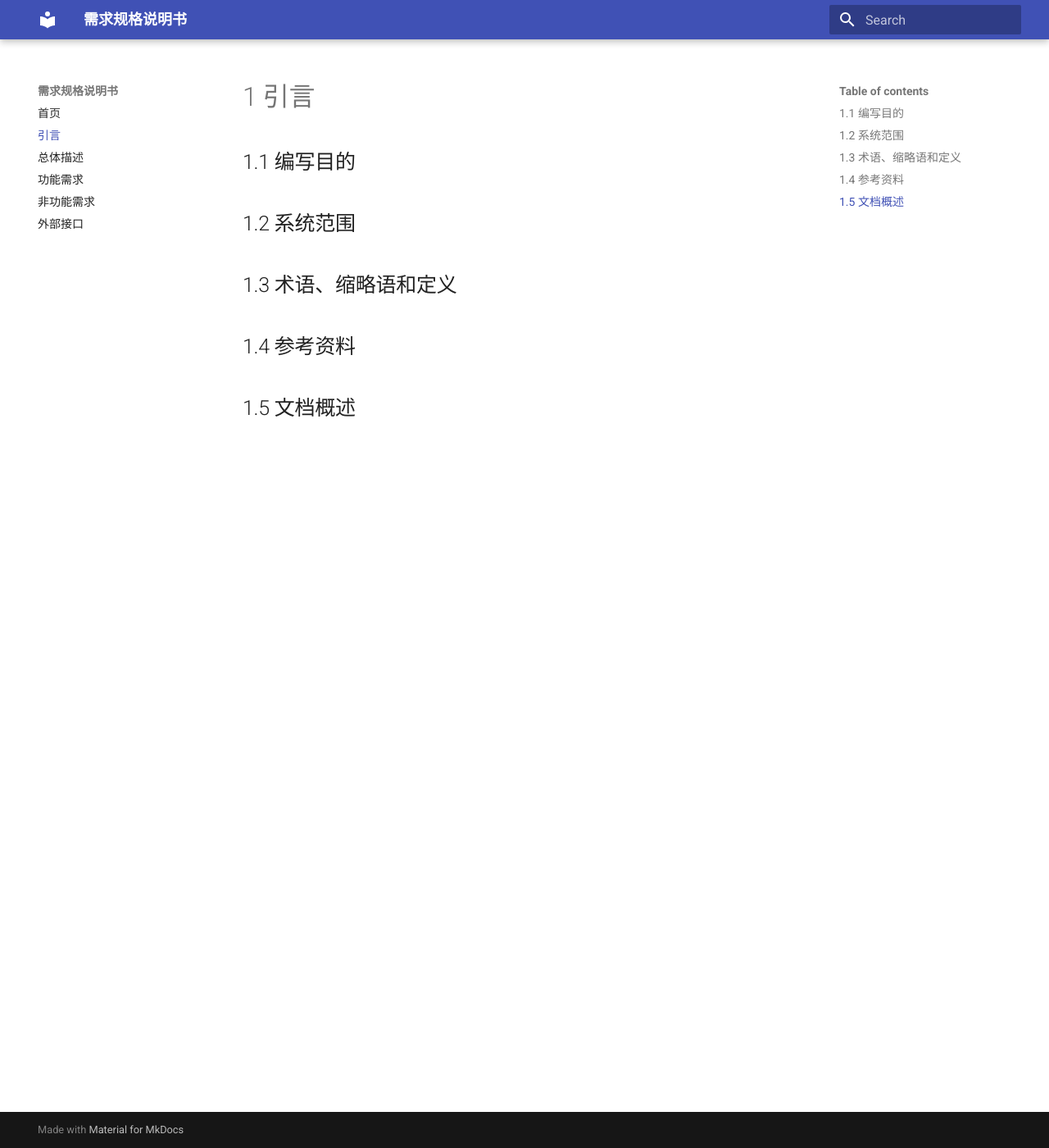
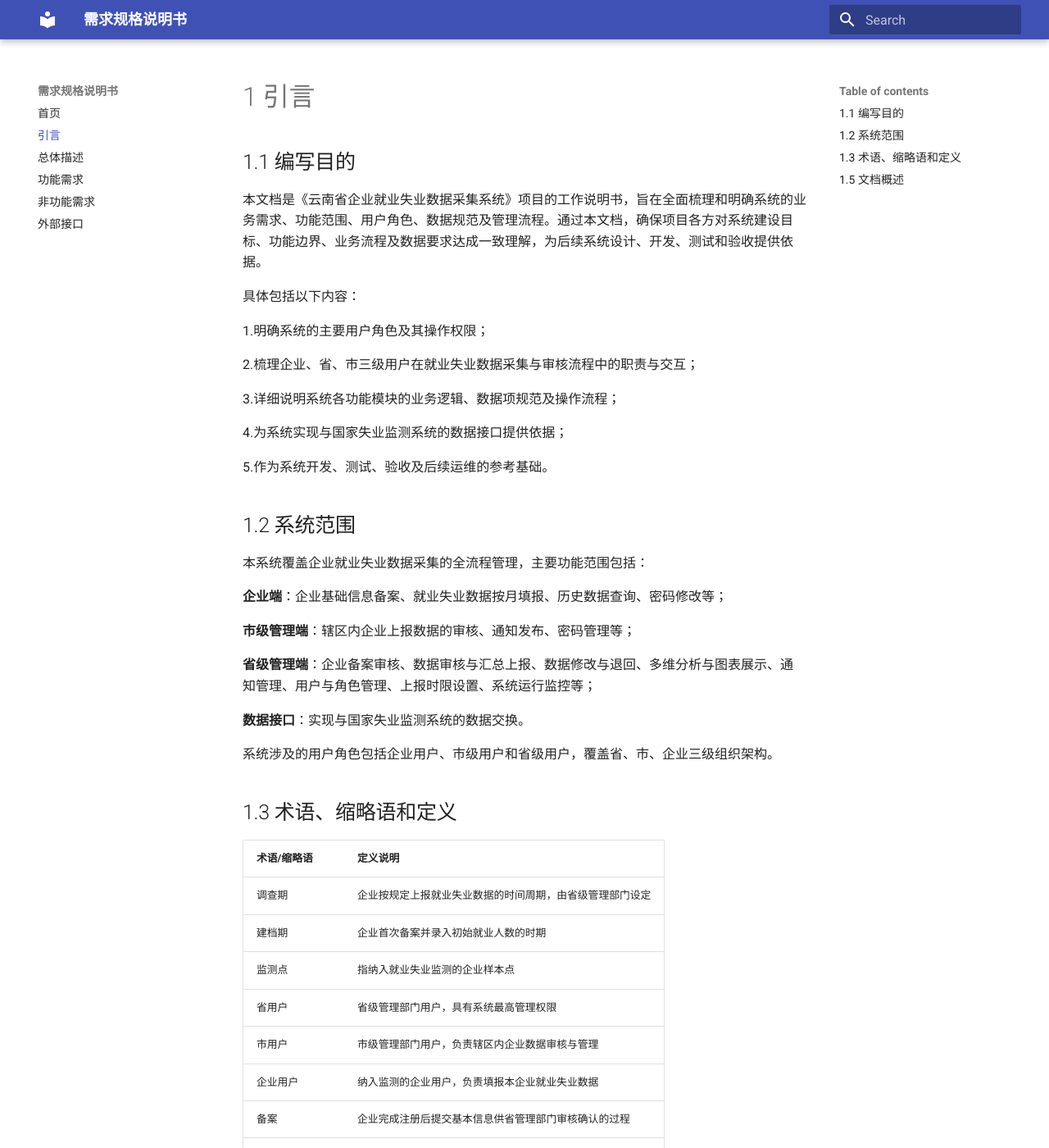
Before and after one commit to g513yb/Enterprise-Data-Collection, an MkDocs documentation site: the page built from docs/srs/introduction.md, in a window 1280 px wide and 1400 px high. Shown: the whole window at 82% size. Built offline with MkDocs 1.6.1 and Material for MkDocs 9.7.7, drawn with Linux system fonts in a browser that asks for light colours; some of the changed text lies outside the part shown.

Commit message:
Expand introduction and document overview sections
This document outlines the purpose, scope, terminology, and references for the Yunnan Province Employment and Unemployment Data Collection System project. It details user roles, responsibilities, and the overall management process for data collection.

```diff
--- a/docs/srs/introduction.md
+++ b/docs/srs/introduction.md
@@ -1,11 +1,52 @@
 # 1 引言
 
 ## 1.1 编写目的
+本文档是《云南省企业就业失业数据采集系统》项目的工作说明书，旨在全面梳理和明确系统的业务需求、功能范围、用户角色、数据规范及管理流程。通过本文档，确保项目各方对系统建设目标、功能边界、业务流程及数据要求达成一致理解，为后续系统设计、开发、测试和验收提供依据。
 
+具体包括以下内容：
+
+1.明确系统的主要用户角色及其操作权限；
+
+2.梳理企业、省、市三级用户在就业失业数据采集与审核流程中的职责与交互；
+
+3.详细说明系统各功能模块的业务逻辑、数据项规范及操作流程；
+
+4.为系统实现与国家失业监测系统的数据接口提供依据；
+
+5.作为系统开发、测试、验收及后续运维的参考基础。
 ## 1.2 系统范围
+本系统覆盖企业就业失业数据采集的全流程管理，主要功能范围包括：
 
+**企业端**：企业基础信息备案、就业失业数据按月填报、历史数据查询、密码修改等；
+
+**市级管理端**：辖区内企业上报数据的审核、通知发布、密码管理等；
+
+**省级管理端**：企业备案审核、数据审核与汇总上报、数据修改与退回、多维分析与图表展示、通知管理、用户与角色管理、上报时限设置、系统运行监控等；
+
+**数据接口**：实现与国家失业监测系统的数据交换。
+
+系统涉及的用户角色包括企业用户、市级用户和省级用户，覆盖省、市、企业三级组织架构。
 ## 1.3 术语、缩略语和定义
 
+
+|术语/缩略语|	定义说明|
+|-----------|------------|
+|调查期|	企业按规定上报就业失业数据的时间周期，由省级管理部门设定|
+|建档期|	企业首次备案并录入初始就业人数的时期|
+|监测点|指纳入就业失业监测的企业样本点|
+|省用户|	省级管理部门用户，具有系统最高管理权限|
+|市用户|	市级管理部门用户，负责辖区内企业数据审核与管理|
+|企业用户|	纳入监测的企业用户，负责填报本企业就业失业数据|
+|备案|	企业完成注册后提交基本信息供省管理部门审核确认的过程|
+|上报期|	省管理部门规定的企业填报数据的截止时间段|
 ## 1.4 参考资料
 
+|序号|	资料名称|	说明|
+|--|--|-----|
+|1|	《云南省企业就业失业数据采集系统工作说明书》|	系统需求与功能的主要依据|
+|2|	国家失业监测系统数据接口规范|	用于指导系统与国家平台的数据交换设计|
+|3|	云南省地区编码标准|	用于系统中地区信息的统一管理|
+|4|	企业就业失业数据采集相关业务政策文件|	用于确认业务流程和数据规范的合规性|
+
 ## 1.5 文档概述
+本文档共分为引言、功能需求、接口需求、非功能需求以及总体描述等部分。其中，功能需求按企业、省、市三类用户分别列出功能列表；需求说明部分对各功能模块进行了详细描述，包括基本描述、数据说明、相关功能等。本文档适用于项目设计、开发、测试及验收阶段使用。
```
